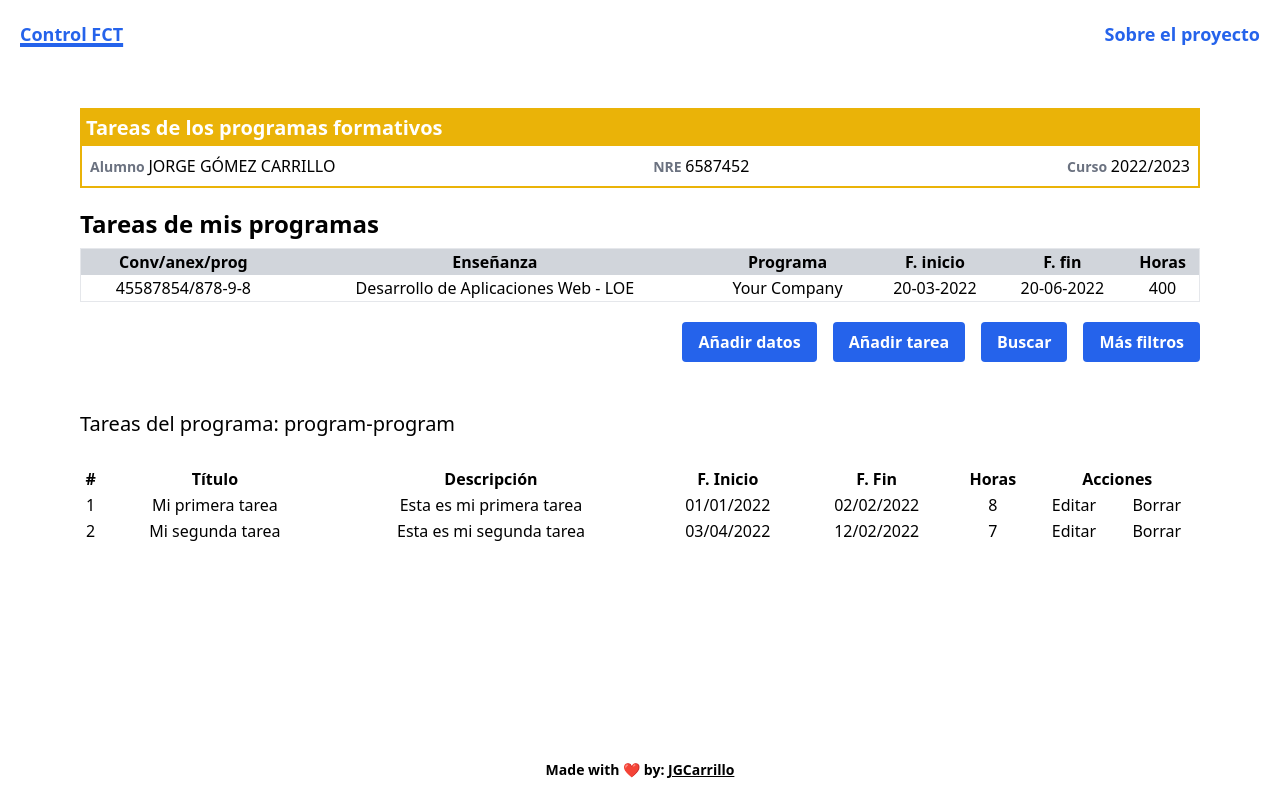
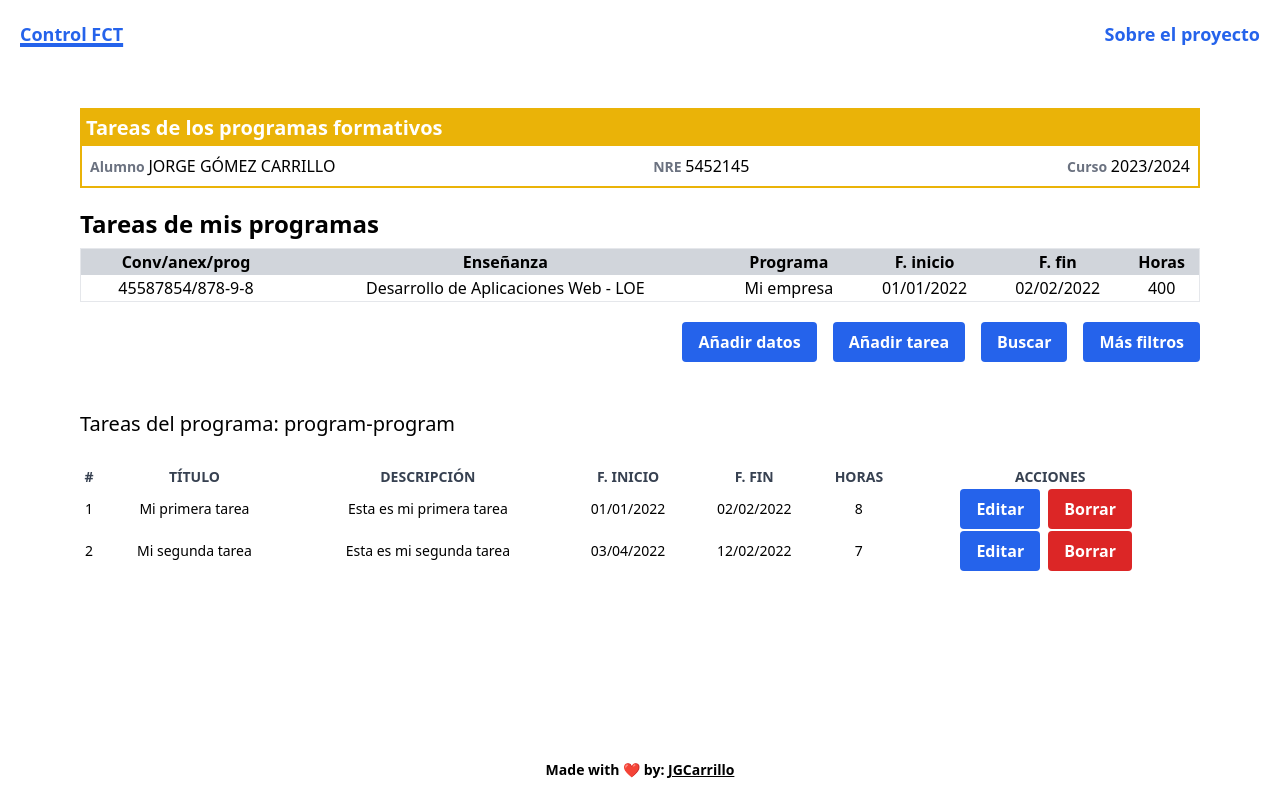
Before and after one commit to jgcarrillo/fct-control-vuejs, a Vue app: page / in a window 1280 px wide. Built offline with nearby package versions, Linux system fonts and the light colour scheme.

Commit message:
feat: add Vuex to add new user data

```diff
--- a/src/components/layout/TheData.vue
+++ b/src/components/layout/TheData.vue
@@ -3,32 +3,18 @@
     <h2 class="text-xl bg-yellow-500 text-white font-bold p-1 text-center md:text-left">Tareas de los programas formativos</h2>
 
     <div class="flex flex-col p-2 items-center mx-auto justify-between md:flex-row">
-      <div><span class="student-data-name">Alumno </span>{{ studentToUpperCase }}</div>
-      <div><span class="student-data-name">NRE </span>{{ nre }}</div>
-      <div><span class="student-data-name">Curso </span>{{ course }}</div>
+      <div><span class="student-data-name">Alumno </span>{{ getUserData.name.toUpperCase() }}</div>
+      <div><span class="student-data-name">NRE </span>{{ getUserData.nre }}</div>
+      <div><span class="student-data-name">Curso </span>{{ getUserData.year }}</div>
     </div>
   </div>
 </template>
 
 <script>
 export default {
-  props: {
-    student: {
-      type: String,
-      required: true,
-    },
-    nre: {
-      type: String,
-      required: true,
-    },
-    course: {
-      type: String,
-      required: true,
-    },
-  },
   computed: {
-    studentToUpperCase() {
-      return this.student.toUpperCase();
+    getUserData() {
+      return this.$store.getters['getUserData'];
     },
   },
 };
--- a/src/components/layout/TheUser.vue
+++ b/src/components/layout/TheUser.vue
@@ -14,12 +14,12 @@
       </thead>
       <tbody>
         <tr>
-          <td>{{ number }}</td>
-          <td>{{ education }}</td>
-          <td>{{ company }}</td>
-          <td>{{ startDate }}</td>
-          <td>{{ endDate }}</td>
-          <td>{{ hours }}</td>
+          <td>{{ getUserNumber }}</td>
+          <td>{{ getUserEducation }}</td>
+          <td>{{ getUserData.company }}</td>
+          <td>{{ getUserData.startdate }}</td>
+          <td>{{ getUserData.enddate }}</td>
+          <td>{{ getUserData.hours }}</td>
         </tr>
       </tbody>
     </table>
@@ -28,30 +28,15 @@
 
 <script>
 export default {
-  props: {
-    number: {
-      type: String,
-      required: true,
+  computed: {
+    getUserData() {
+      return this.$store.getters['getUserData'];
     },
-    education: {
-      type: String,
-      required: true,
+    getUserNumber() {
+      return this.$store.getters['getUserNumber'];
     },
-    company: {
-      type: String,
-      required: true,
-    },
-    startDate: {
-      type: String,
-      required: true,
-    },
-    endDate: {
-      type: String,
-      required: true,
-    },
-    hours: {
-      type: String,
-      required: true,
+    getUserEducation() {
+      return this.$store.getters['getUserEducation'];
     },
   },
 };
--- a/src/components/layout/UserDataForm.vue
+++ b/src/components/layout/UserDataForm.vue
@@ -1,34 +1,50 @@
 <template>
-  <form class="space-y-6">
+  <form @submit.prevent="submitForm" class="space-y-6">
     <div>
       <label for="name" class="form-modal-label">Nombre y apellidos</label>
-      <input type="text" name="name" id="name" class="form-modal-input" placeholder="Juan García García" required />
+      <input
+        type="text"
+        name="name"
+        id="name"
+        class="form-modal-input"
+        placeholder="Juan García García"
+        required
+        v-model="name.val"
+      />
     </div>
     <div>
       <label for="nre" class="form-modal-label">NRE</label>
-      <input type="text" name="nre" id="nre" placeholder="8754214" class="form-modal-input" required />
+      <input type="text" name="nre" id="nre" placeholder="8754214" class="form-modal-input" required v-model="nre.val" />
     </div>
     <div>
       <label for="year" class="form-modal-label">Curso</label>
-      <input type="text" name="year" id="year" placeholder="2022/2023" class="form-modal-input" required />
+      <input type="text" name="year" id="year" placeholder="2022/2023" class="form-modal-input" required v-model="year.val" />
     </div>
     <div>
       <label for="company" class="form-modal-label">Empresa</label>
-      <input type="text" name="company" id="company" placeholder="PC Componentes S.L." class="form-modal-input" required />
+      <input
+        type="text"
+        name="company"
+        id="company"
+        placeholder="PC Componentes S.L."
+        class="form-modal-input"
+        required
+        v-model="company.val"
+      />
     </div>
     <div>
       <label for="startdate" class="form-modal-label">F. Inicio</label>
-      <input type="date" name="startdate" id="startdate" class="form-modal-input" required />
+      <input type="date" name="startdate" id="startdate" class="form-modal-input" required v-model="startdate.val" />
     </div>
     <div>
       <label for="enddate" class="form-modal-label">F. Fin</label>
-      <input type="date" name="enddate" id="enddate" class="form-modal-input" required />
+      <input type="date" name="enddate" id="enddate" class="form-modal-input" required v-model="enddate.val" />
     </div>
     <div>
       <label for="hours" class="form-modal-label">Horas</label>
-      <input type="number" name="hours" id="hours" placeholder="400" class="form-modal-input" required />
+      <input type="number" name="hours" id="hours" placeholder="400" class="form-modal-input" required v-model="hours.val" />
     </div>
-    <base-button class="base-button w-full">Introducir datos</base-button>
+    <base-button type="submit" class="base-button w-full">Introducir datos</base-button>
   </form>
 </template>
 
@@ -39,10 +55,56 @@ export default {
   components: {
     BaseButton,
   },
+  emits: ['save-data', 'close'],
+  data() {
+    return {
+      name: {
+        val: '',
+        isValid: true,
+      },
+      nre: {
+        val: '',
+        isValid: true,
+      },
+      year: {
+        val: '',
+        isValid: true,
+      },
+      company: {
+        val: '',
+        isValid: true,
+      },
+      startdate: {
+        val: '',
+        isValid: true,
+      },
+      enddate: {
+        val: '',
+        isValid: true,
+      },
+      hours: {
+        val: '',
+        isValid: true,
+      },
+    };
+  },
   methods: {
     closeModal() {
       this.$emit('close');
     },
+    submitForm() {
+      const formUserData = {
+        name: this.name.val,
+        nre: this.nre.val,
+        year: this.year.val,
+        company: this.company.val,
+        startdate: this.startdate.val,
+        enddate: this.enddate.val,
+        hours: this.hours.val,
+      };
+
+      this.$emit('save-data', formUserData);
+    },
   },
 };
 </script>
--- a/src/components/tasks/TaskData.vue
+++ b/src/components/tasks/TaskData.vue
@@ -2,8 +2,8 @@
   <div class="flex flex-col mb-5 mt-7">
     <h2 class="text-xl">Tareas del programa: {{ program }}</h2>
 
-    <table v-if="hasTasks" class="text-center mt-7">
-      <thead>
+    <table v-if="hasTasks" class="text-center mt-7 overflow-x-auto w-full text-sm">
+      <thead class="text-gray-700 uppercase">
         <tr>
           <th>#</th>
           <th>Título</th>
@@ -22,17 +22,29 @@
           <td>{{ task.startdate }}</td>
           <td>{{ task.enddate }}</td>
           <td>{{ task.hours }}</td>
-          <td>Editar</td>
-          <td>Borrar</td>
+          <td>
+            <base-button class="base-button mr-2">Editar</base-button>
+            <base-button class="base-button--red mr-2">Borrar</base-button>
+          </td>
         </tr>
       </tbody>
     </table>
-    <h3 v-else>No hay tareas para este programa</h3>
+    <h3
+      v-else
+      class="text-center text-2xl md:text-3xl mt-12 font-bold text-transparent bg-gradient-to-t bg-clip-text from-blue-500 to-green-500"
+    >
+      No hay tareas para este programa
+    </h3>
   </div>
 </template>
 
 <script>
+import BaseButton from '../ui/BaseButton.vue';
+
 export default {
+  components: {
+    BaseButton,
+  },
   props: {
     program: {
       type: String,
--- a/src/components/tasks/TaskFilters.vue
+++ b/src/components/tasks/TaskFilters.vue
@@ -7,7 +7,7 @@
   </div>
 
   <base-modal :show="isOpenData" @close="handleCloseData" title="Añade tus datos académicos">
-    <user-data-form></user-data-form>
+    <user-data-form @save-data="saveUserData"></user-data-form>
   </base-modal>
   <base-modal :show="isOpenTask" @close="handleCloseTask" title="Introduce una tarea">
     <task-form></task-form>
@@ -17,7 +17,7 @@
 <script>
 import BaseModal from '../ui/BaseModal.vue';
 import UserDataForm from '../layout/UserDataForm.vue';
-import TaskForm from '../layout/TaskForm.vue';
+import TaskForm from './TaskForm.vue';
 
 export default {
   components: {
@@ -46,6 +46,10 @@ export default {
         this.isOpenTask = true;
       }
     },
+    saveUserData(data) {
+      this.$store.dispatch('setUserData', data);
+      this.isOpenData = false;
+    },
   },
 };
 </script>
--- a/src/index.css
+++ b/src/index.css
@@ -18,6 +18,10 @@
   @apply text-sm md:text-base bg-blue-600 hover:bg-blue-500 text-white font-bold py-2 px-4 rounded transition duration-300;
 }
 
+.base-button--red {
+  @apply text-sm md:text-base bg-red-600 hover:bg-red-500 text-white font-bold py-2 px-4 rounded transition duration-300;
+}
+
 .form-modal-label {
   @apply block mb-2 text-sm font-medium text-gray-900 dark:text-gray-300;
 }
--- a/src/store/getters.js
+++ b/src/store/getters.js
@@ -8,4 +8,10 @@ export default {
   hasTasks(state) {
     return state.tasks && state.tasks.length > 0;
   },
+  getUserNumber(state) {
+    return state.number;
+  },
+  getUserEducation(state) {
+    return state.education;
+  },
 };
--- a/src/store/index.js
+++ b/src/store/index.js
@@ -34,6 +34,8 @@ const store = createStore({
         enddate: '02/02/2022',
         hours: 400,
       },
+      number: '45587854/878-9-8',
+      education: 'Desarrollo de Aplicaciones Web - LOE',
     };
   },
   mutations: rootMutations,
--- a/src/store/mutations.js
+++ b/src/store/mutations.js
@@ -1,6 +1,6 @@
 export default {
   addTask(state, payload) {
-    state.tasks.push(payload);
+    state.tasks.unshift(payload);
   },
   setUserData(state, payload) {
     state.userData = payload;
--- a/src/views/TasksView.vue
+++ b/src/views/TasksView.vue
@@ -1,6 +1,6 @@
 <template>
   <div class="flex flex-col m-5 md:my-10 md:mx-20">
-    <the-data student="Jorge Gómez Carrillo" nre="6587452" course="2022/2023"></the-data>
+    <the-data></the-data>
     <the-user
       number="45587854/878-9-8"
       education="Desarrollo de Aplicaciones Web - LOE"
```
Also changed, not shown: src/components/tasks/TaskForm.vue (renamed from src/components/layout/TaskForm.vue).
